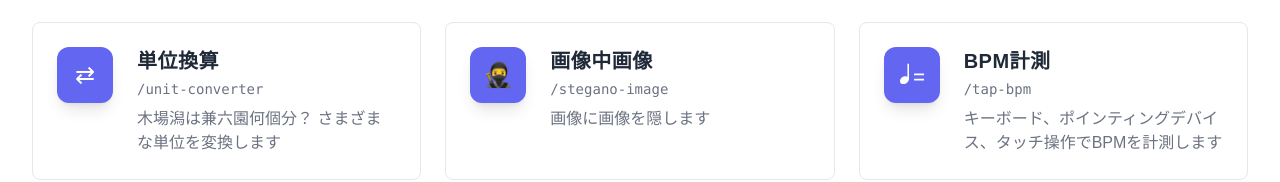
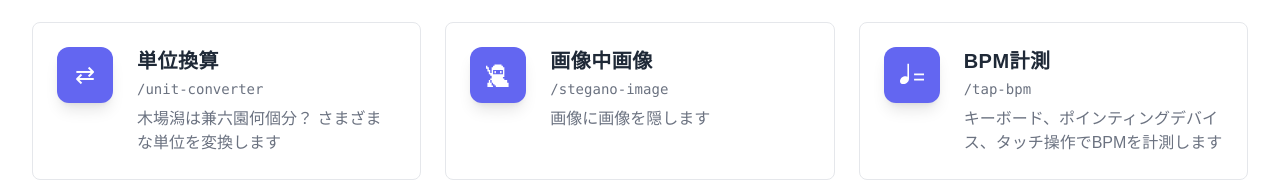
Before and after one commit to sharapeco/tools.suzume.dev, a SvelteKit app: page / in a window 1280 px wide. Shown: the part 664-846 px from the top of the page. Built offline with nearby package versions, Linux system fonts and the light colour scheme.

Commit message:
🎨 忍者をSVGアイコンに変更

```diff
--- a/src/tool-list.js
+++ b/src/tool-list.js
@@ -62,7 +62,7 @@ export const tools = [
 		disabled: false,
 	},
 	{
-		icon: "🥷",
+		icon: '<svg width="1em" height="1em" fill="currentColor" xmlns="http://www.w3.org/2000/svg" viewBox="0 0 17 17"><path d="M2.994 2.995V.964h.508V1.98h.507v2.03h.508v2.031h.508V1.963h.507V.97h.508V-.046h2.538V.97h.508v.993h.508v7.129h-.508v1.015h.508v1.015h1.015v2.031h.507v3.046H6.548v-1.015H6.04v-1.016h-.508v-1.015h-.507v-2.031h-.508v-1.015h.508v-2.03h-.508V7.056h-.508v-2.03h-.507V2.995zm2.031 10.158v2.031l.505-.012.005 1.016-.51.011-.502.011v-.011H3.502v-3.046h.507v-2.031h.508v2.031zm.507-9.16v3.068h3.554V3.993zm3.046.754v1.539h-.507V4.747zm-2.03 0v1.539H6.04V4.747z" style="fill:#fff" transform="matrix(1.96989 0 0 .98494 -5.898 1.045)"/></svg>',
 		title: "画像中画像",
 		route: "/stegano-image",
 		description: "画像に画像を隠します",
```
